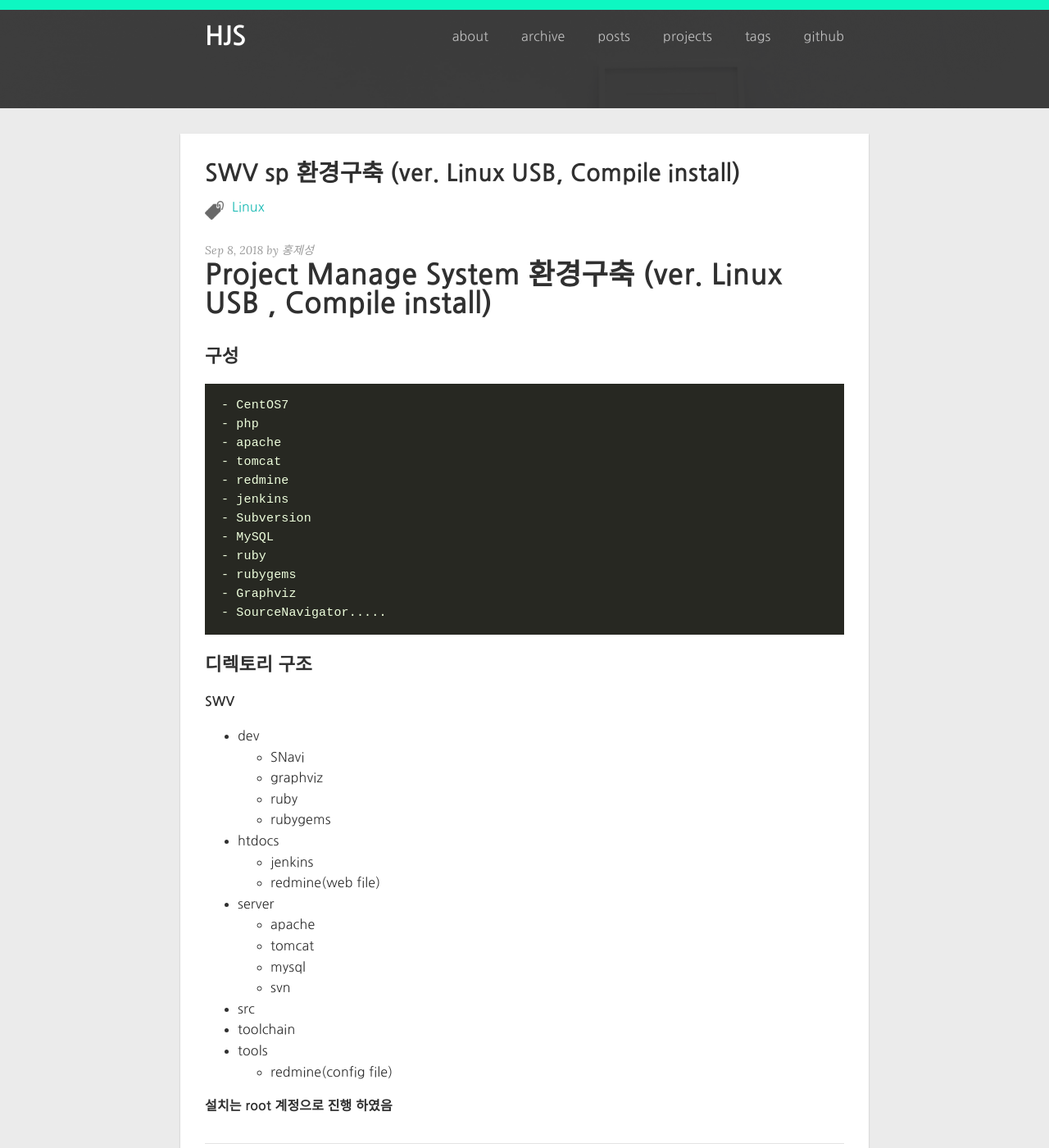
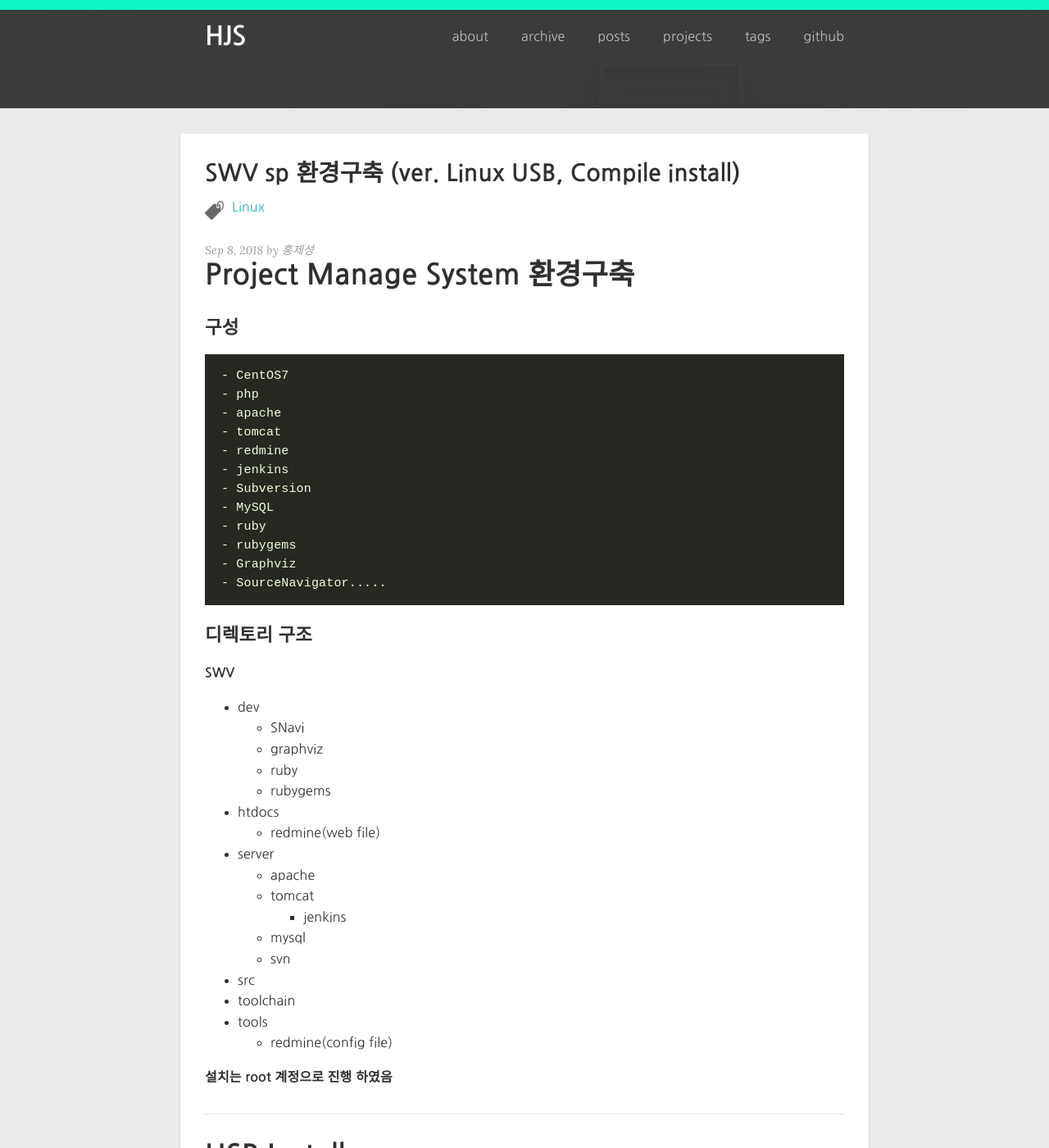
Before and after one commit to HongJeSeong/HongJeSeong.github.io, a Jekyll site: the page built from _posts/study/2018-09-08-SWV.md, in a window 1280 px wide and 1400 px high. Shown: the whole window at 82% size. Built offline with Jekyll 4.4.1, drawn with Linux system fonts in a browser that asks for light colours; nearby versions of some CDN libraries.

Commit message:
Update 2018-09-08-SWV.md

````diff
--- a/_posts/study/2018-09-08-SWV.md
+++ b/_posts/study/2018-09-08-SWV.md
@@ -9,7 +9,7 @@ tag:
 - Linux
 ---
 
-# Project Manage System 환경구축 (ver. Linux USB , Compile install)
+# Project Manage System 환경구축
 ### 구성
 ```
 - CentOS7
@@ -33,11 +33,11 @@ tag:
   - ruby
   - rubygems
 - htdocs
-  - jenkins
   - redmine(web file)
 - server
   - apache
   - tomcat
+    - jenkins
   - mysql
   - svn
 - src
````
